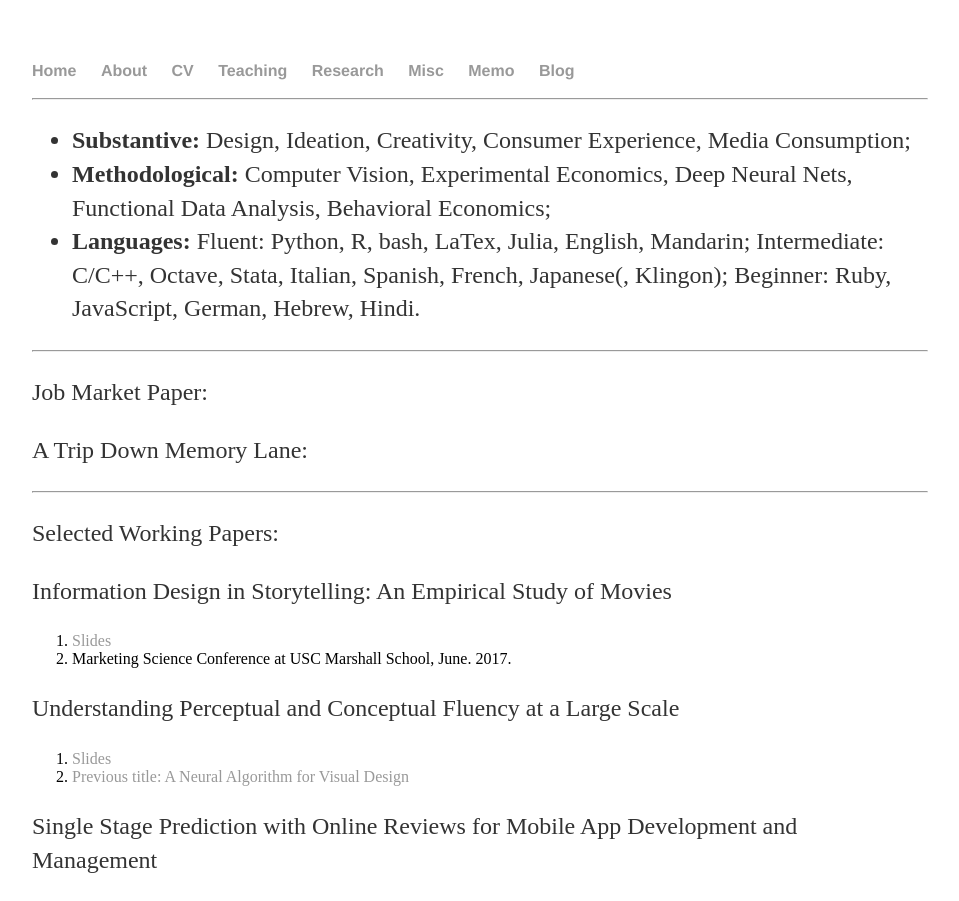
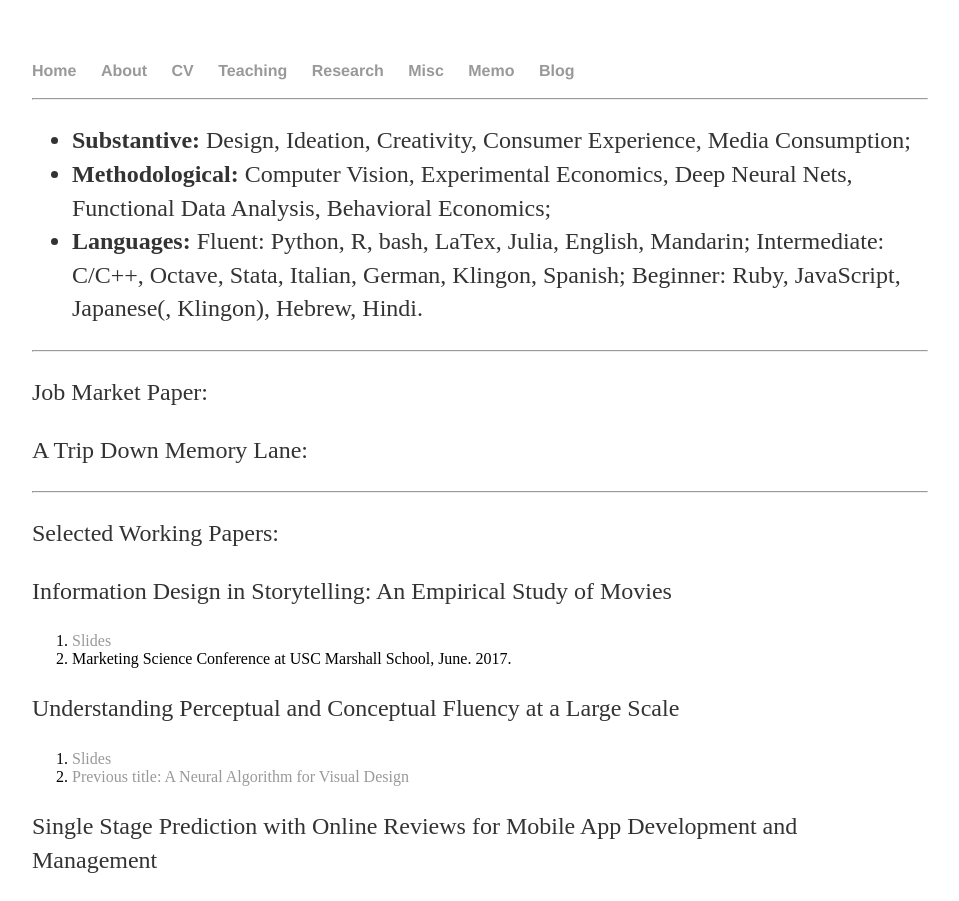
Before and after one commit to shenglih/shenglih.github.io, a Jekyll site: the page built from research/index.html, in a window 1280 px wide. Shown: the top 901 px of the page, without its empty margins (160-1119 px from the left). Built offline with Jekyll 4.4.1, drawn with Linux system fonts in a browser that asks for light colours.

Commit message:
Update index.html

```diff
--- a/research/index.html
+++ b/research/index.html
@@ -7,7 +7,7 @@ title: Shengli Hu, Research
 	<ul>
 		<li> <b>Substantive:</b> Design, Ideation, Creativity, Consumer Experience, Media Consumption;</li>
 		<li> <b>Methodological:</b> Computer Vision, Experimental Economics, Deep Neural Nets, Functional Data Analysis, Behavioral Economics;</li>
-		<li> <b>Languages:</b> Fluent: Python, R, bash, LaTex, Julia, English, Mandarin; Intermediate: C/C++, Octave, Stata, Italian, Spanish, French, Japanese(, Klingon); Beginner: Ruby, JavaScript, German, Hebrew, Hindi.
+		<li> <b>Languages:</b> Fluent: Python, R, bash, LaTex, Julia, English, Mandarin; Intermediate: C/C++, Octave, Stata, Italian, German, Klingon, Spanish; Beginner: Ruby, JavaScript, Japanese(, Klingon), Hebrew, Hindi.
 	</ul>
 <!-- <h2> Dissertation Title: Media Consumption and Consumer Experience </h2> -->
 <!-- <h2> Dissertation Committee: Shawn Mankad, Vrinda Kadiyali, Kavita Bala, Vithala Rao </h2> -->
```
